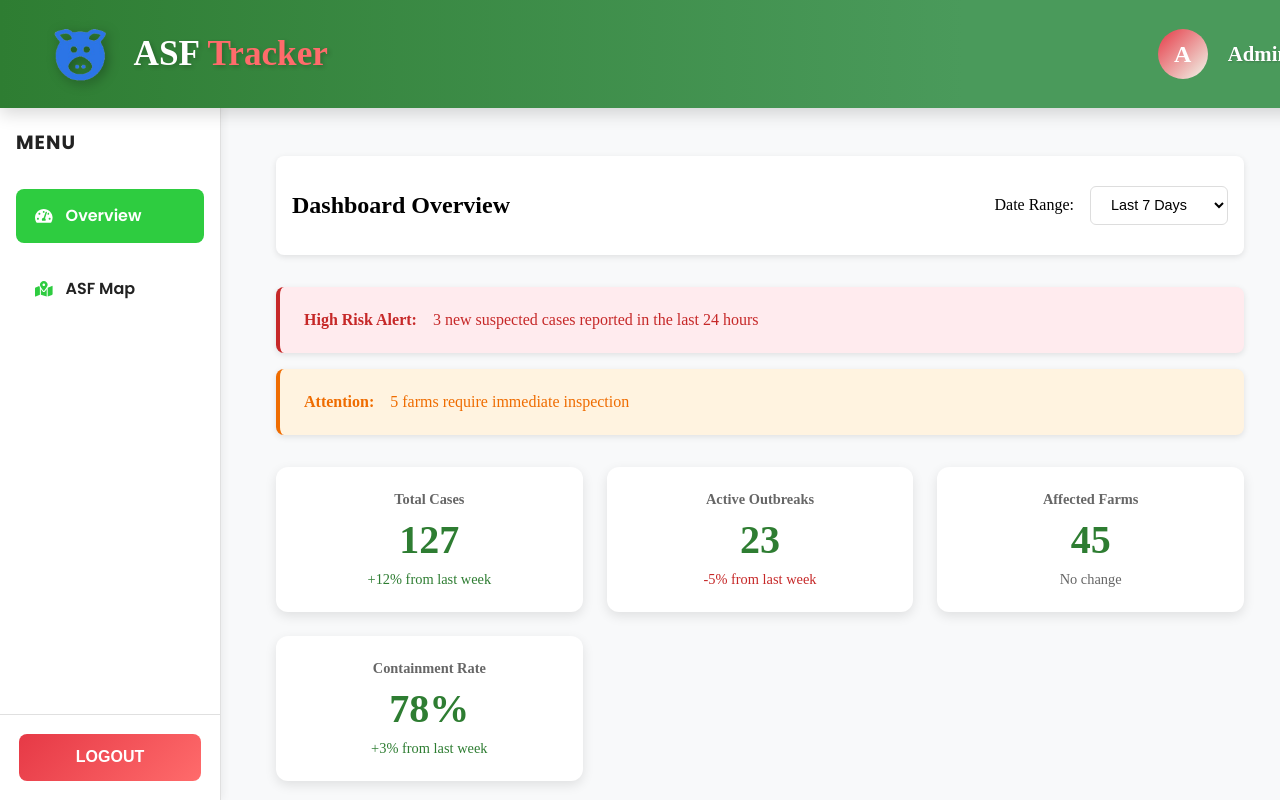
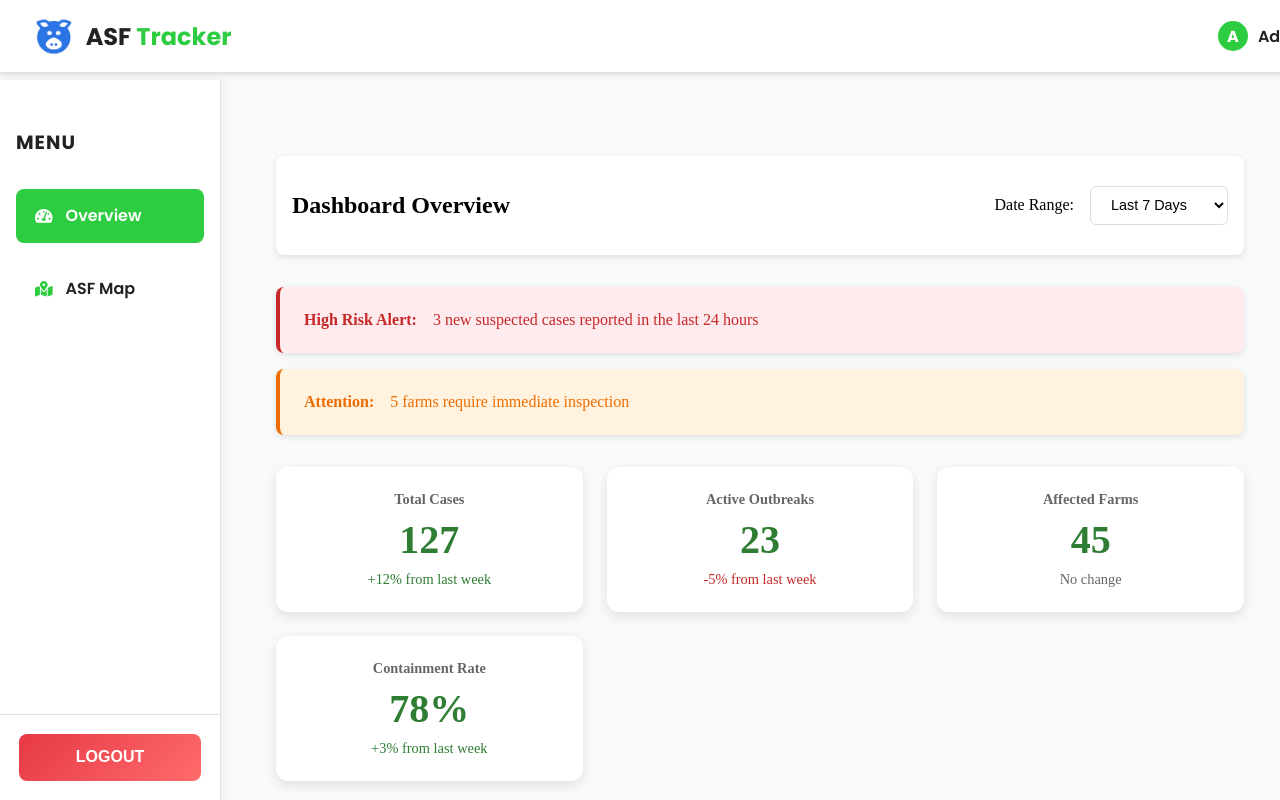
Before and after one commit to argieuwu/admin-swine-care, a React (Vite) app: page /login in a window 1280 px wide. Both pictures are taken after typing "name@example.com", "Sample123" into the empty fields and a click on the button "Login". Built offline with nearby package versions, Linux system fonts and the light colour scheme.

Commit message:
enhancing header design

```diff
--- a/src/components/Header/Header.jsx
+++ b/src/components/Header/Header.jsx
@@ -7,8 +7,8 @@ const Header = () => {
     <header className={styles.headerContainer}>
       <div className={styles.navContainer}>
         <div className={styles.logo}>
-          <Link to="/">
-            <img src="/src/assets/SwineCareFinal.png" alt="Pig Icon" className={styles.logoIcon} />
+          <Link to="/overview">
+            <img src="/src/assets/SwineCareFinal.png" alt="ASF Tracker Icon" className={styles.logoIcon} />
             <span className={styles.logoText}>
               ASF <span className={styles.highlight}>Tracker</span>
             </span>
@@ -17,11 +17,6 @@ const Header = () => {
         <div className={styles.userProfile}>
           <div className={styles.userAvatar}>A</div>
           <span className={styles.userName}>Admin</span>
-          <button className={styles.dropdownToggle}>▼</button>
-          <div className={styles.dropdownMenu}>
-            <a href="/profile">Profile</a>
-            <a href="/logout">Logout</a>
-          </div>
         </div>
       </div>
     </header>
--- a/src/components/Header/Header.module.css
+++ b/src/components/Header/Header.module.css
@@ -1,12 +1,14 @@
+@import url('https://fonts.googleapis.com/css2?family=Poppins:wght@400;500;600;700&display=swap');
+
 .headerContainer {
-  background: linear-gradient(90deg, #2e7d32 0%, #4a9a5b 70%);
-  box-shadow: 0 6px 16px rgba(0, 0, 0, 0.15);
-  padding: 1.5rem 3rem;
+  background: #fff;
+  box-shadow: 0 2px 4px rgba(0, 0, 0, 0.1);
+  padding: 1rem 2rem;
   position: fixed;
   width: 100%;
   top: 0;
   z-index: 1000;
-  transition: all 0.3s ease;
+  border-bottom: 1px solid #e0e0e0;
 }
 
 .navContainer {
@@ -30,102 +32,44 @@
 }
 
 .logoIcon {
-  height: 60px;
-  margin-right: 20px;
-  filter: drop-shadow(3px 3px 6px rgba(0, 0, 0, 0.3));
-  transition: transform 0.3s ease;
-}
-
-.logoIcon:hover {
-  transform: scale(1.1);
+  height: 40px;
+  margin-right: 10px;
 }
 
 .logoText {
-  font-size: 2.2rem;
-  font-weight: 800;
-  color: #ffffff;
-  text-shadow: 2px 2px 4px rgba(0, 0, 0, 0.2);
+  font-family: 'Poppins', sans-serif;
+  font-size: 1.5rem;
+  font-weight: 700;
+  color: #222;
 }
 
 .highlight {
-  color: #ff6b6b;
-  font-weight: 900;
+  color: #2ecc40;
 }
 
 .userProfile {
   display: flex;
   align-items: center;
-  gap: 20px;
-  position: relative;
+  gap: 10px;
 }
 
 .userAvatar {
-  width: 50px;
-  height: 50px;
-  background: linear-gradient(135deg, #e63946, #f1faee);
-  color: white;
+  width: 30px;
+  height: 30px;
+  background: #2ecc40;
+  color: #fff;
   border-radius: 50%;
   display: flex;
   align-items: center;
   justify-content: center;
+  font-family: 'Poppins', sans-serif;
   font-weight: 700;
-  font-size: 1.5rem;
-  transition: all 0.3s ease;
-}
-
-.userAvatar:hover {
-  transform: scale(1.15) rotate(5deg);
+  font-size: 1rem;
 }
 
 .userName {
-  font-size: 1.3rem;
-  color: #ffffff;
+  font-family: 'Poppins', sans-serif;
+  font-size: 1rem;
+  color: #222;
   font-weight: 600;
-  text-shadow: 1px 1px 2px rgba(0, 0, 0, 0.2);
 }
-
-.dropdownToggle {
-  background: none;
-  border: none;
-  color: #ffffff;
-  font-size: 1.2rem;
-  cursor: pointer;
-  padding: 0;
-  transition: transform 0.3s ease;
-}
-
-.dropdownToggle:hover {
-  transform: rotate(180deg);
-}
-
-.dropdownMenu {
-  display: none;
-  position: absolute;
-  top: 100%;
-  right: 0;
-  background: linear-gradient(135deg, #ffffff, #f8f9fa);
-  box-shadow: 0 8px 16px rgba(0, 0, 0, 0.2);
-  border-radius: 10px;
-  min-width: 180px;
-  z-index: 1000;
-  padding: 0.5rem 0;
-}
-
-.userProfile:hover .dropdownMenu {
-  display: block;
-}
-
-.dropdownMenu a {
-  display: block;
-  padding: 0.8rem 1.5rem;
-  color: #2e7d32;
-  text-decoration: none;
-  font-size: 1.1rem;
-  transition: all 0.3s ease;
-}
-
-.dropdownMenu a:hover {
-  background-color: #e6ece9;
-  color: #ff6b6b;
-  transform: translateX(5px);
-}
```
